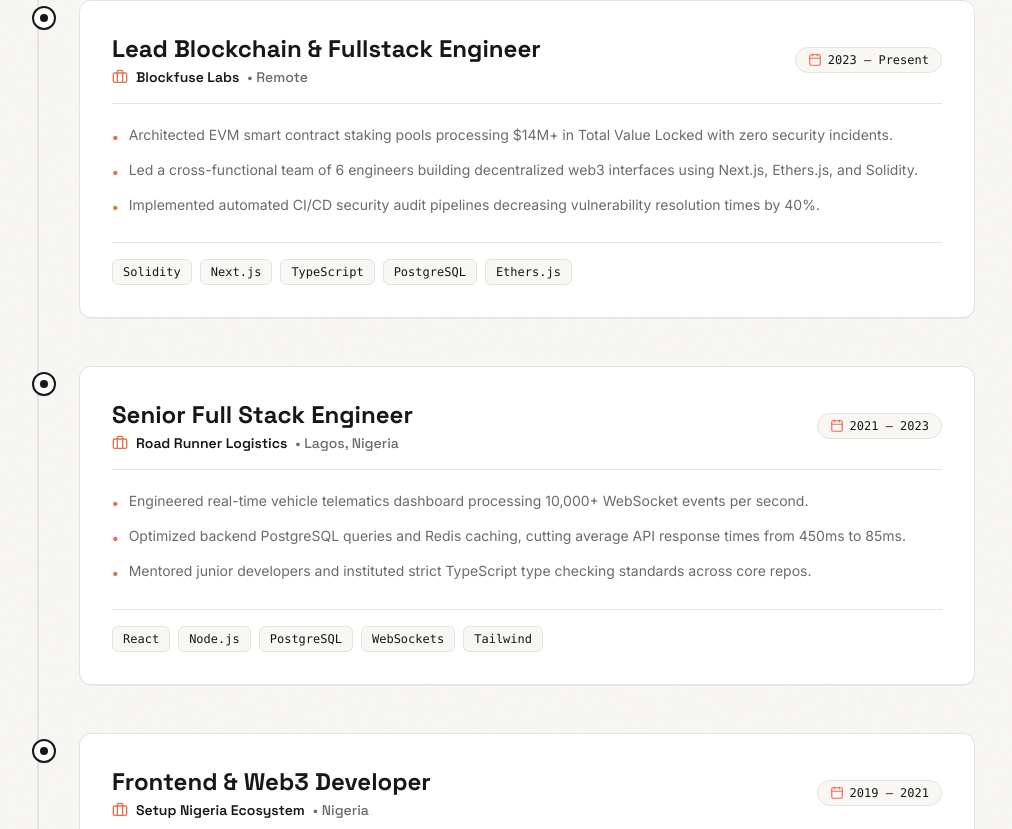
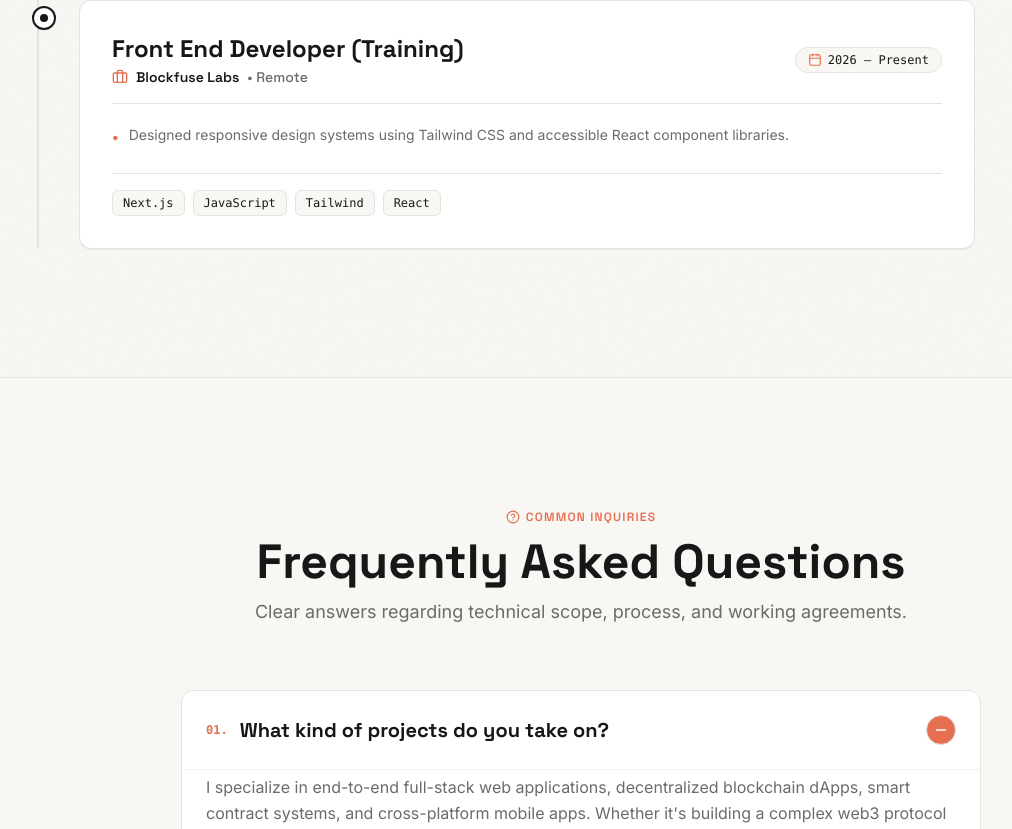
Before and after one commit to ChyyamakaU/portfoliowebsite, a React (Vite) app: page / in a window 1280 px wide. Shown: the part 5031-5860 px from the top of the page, without its empty margins (59-1071 px from the left). Built offline with nearby package versions, Linux system fonts and the light colour scheme.

Commit message:
fix exerience components

```diff
--- a/src/components/Experience.jsx
+++ b/src/components/Experience.jsx
@@ -1,49 +1,26 @@
-import React from 'react';
+
 import { motion } from 'framer-motion';
-import { Briefcase, Calendar, MapPin, ArrowUpRight } from 'lucide-react';
+import { Briefcase, Calendar} from 'lucide-react';
 
 const experiences = [
   {
-    role: 'Lead Blockchain & Fullstack Engineer',
+    role: 'Front End Developer (Training)',
     company: 'Blockfuse Labs',
-    duration: '2023 — Present',
+    duration: '2026 — Present',
     location: 'Remote',
     impact: [
-      'Architected EVM smart contract staking pools processing $14M+ in Total Value Locked with zero security incidents.',
-      'Led a cross-functional team of 6 engineers building decentralized web3 interfaces using Next.js, Ethers.js, and Solidity.',
-      'Implemented automated CI/CD security audit pipelines decreasing vulnerability resolution times by 40%.',
+      'Designed responsive design systems using Tailwind CSS and accessible React component libraries.',
+
     ],
-    tech: ['Solidity', 'Next.js', 'TypeScript', 'PostgreSQL', 'Ethers.js'],
+    tech: ['Next.js', 'JavaScript', 'Tailwind', 'React']
   },
-  {
-    role: 'Senior Full Stack Engineer',
-    company: 'Road Runner Logistics',
-    duration: '2021 — 2023',
-    location: 'Lagos, Nigeria',
-    impact: [
-      'Engineered real-time vehicle telematics dashboard processing 10,000+ WebSocket events per second.',
-      'Optimized backend PostgreSQL queries and Redis caching, cutting average API response times from 450ms to 85ms.',
-      'Mentored junior developers and instituted strict TypeScript type checking standards across core repos.',
-    ],
-    tech: ['React', 'Node.js', 'PostgreSQL', 'WebSockets', 'Tailwind'],
-  },
-  {
-    role: 'Frontend & Web3 Developer',
-    company: 'Setup Nigeria Ecosystem',
-    duration: '2019 — 2021',
-    location: 'Nigeria',
-    impact: [
-      'Built developer portal and grant application platforms serving 3,000+ active software engineers.',
-      'Integrated Web3 wallet authentication (MetaMask, WalletConnect) and IPFS media archival flows.',
-      'Designed responsive design systems using Tailwind CSS and accessible React component libraries.',
-    ],
-    tech: ['React', 'JavaScript', 'Tailwind CSS', 'Web3.js', 'REST APIs'],
-  },
+
+
 ];
 
 export default function Experience() {
   return (
-    <section id="experience" className="py-24 md:py-32 bg-[#F8F7F4] bg-noise relative overflow-hidden border-t border-[#E5E3DD]">
+    <section id="experience" className="py-24 md:py-32 bg-[rgb(248,247,244)] bg-noise relative overflow-hidden border-t border-[rgb(229,227,221)]">
       <div className="max-w-7xl mx-auto px-6 sm:px-8 lg:px-12">
 
         {/* Section Header */}
@@ -54,19 +31,19 @@ export default function Experience() {
           transition={{ duration: 0.6, ease: [0.16, 1, 0.3, 1] }}
           className="mb-16 max-w-2xl"
         >
-          <span className="text-xs font-semibold font-heading text-[#E76F51] uppercase tracking-widest">
+          <span className="text-xs font-semibold font-heading text-[rgb(231,111,81)] uppercase tracking-widest">
             Career Track Record
           </span>
-          <h2 className="text-3xl sm:text-4xl lg:text-5xl font-bold font-heading text-[#171717] mt-2">
+          <h2 className="text-3xl sm:text-4xl lg:text-5xl font-bold font-heading text-[rgb(23,23,23)] mt-2">
             Work Experience
           </h2>
-          <p className="text-base sm:text-lg text-[#6B6B6B] font-body mt-3">
+          <p className="text-base sm:text-lg text-[rgb(107,107,107)] font-body mt-3">
             Over 5 years of engineering high-scale applications across Web2 enterprise systems and Web3 protocols.
           </p>
         </motion.div>
 
         {/* Timeline Container */}
-        <div className="relative border-l-2 border-[#E5E3DD] ml-4 sm:ml-8 md:ml-12 pl-6 sm:pl-10 space-y-12">
+        <div className="relative border-l-2 border-[rgb(229,227,221)] ml-4 sm:ml-8 md:ml-12 pl-6 sm:pl-10 space-y-12">
           {experiences.map((exp, idx) => (
             <motion.div
               key={`${exp.company}-${idx}`}
@@ -81,28 +58,28 @@ export default function Experience() {
               className="relative group"
             >
               {/* Neutral Border Connecting Line Marker with Accent Dot */}
-              <div className="absolute -left-[31px] sm:-left-[47px] top-1.5 w-6 h-6 rounded-full bg-white border-2 border-[#171717] group-hover:border-[#E76F51] transition-colors duration-300 flex items-center justify-center shadow-2xs">
-                <div className="w-2 h-2 rounded-full bg-[#171717] group-hover:bg-[#E76F51] transition-colors" />
+              <div className="absolute -left-7.75 sm:-left-11.75 top-1.5 w-6 h-6 rounded-full bg-white border-2 border-[rgb(23,23,23)] group-hover:border-[rgb(231,111,81)] transition-colors duration-300 flex items-center justify-center shadow-2xs">
+                <div className="w-2 h-2 rounded-full bg-[rgb(23,23,23)] group-hover:bg-[rgb(231,111,81)] transition-colors" />
               </div>
 
               {/* Experience Card */}
-              <div className="bg-white rounded-xl p-6 sm:p-8 border border-[#E5E3DD] hover:border-[#171717] shadow-2xs hover:shadow-lg transition-all duration-300 max-w-4xl">
+              <div className="bg-white rounded-xl p-6 sm:p-8 border border-[rgb(229,227,221)] hover:border-[rgb(23,23,23)] shadow-2xs hover:shadow-lg transition-all duration-300 max-w-4xl">
 
                 {/* Top Row: Role & Company */}
-                <div className="flex flex-col sm:flex-row sm:items-center justify-between gap-2 pb-4 border-b border-[#E5E3DD]">
+                <div className="flex flex-col sm:flex-row sm:items-center justify-between gap-2 pb-4 border-b border-[rgb(229,227,221)]">
                   <div>
-                    <h3 className="text-xl sm:text-2xl font-bold font-heading text-[#171717] group-hover:text-[#E76F51] transition-colors">
+                    <h3 className="text-xl sm:text-2xl font-bold font-heading text-[rgb(23,23,23)] group-hover:text-[rgb(231,111,81)] transition-colors">
                       {exp.role}
                     </h3>
-                    <div className="text-sm font-semibold font-heading text-[#171717] mt-0.5 flex items-center gap-2">
-                      <Briefcase className="w-4 h-4 text-[#E76F51]" />
+                    <div className="text-sm font-semibold font-heading text-[rgb(23,23,23)] mt-0.5 flex items-center gap-2">
+                      <Briefcase className="w-4 h-4 text-[rgb(231,111,81)]" />
                       <span>{exp.company}</span>
-                      <span className="text-[#6B6B6B] font-normal">&bull; {exp.location}</span>
+                      <span className="text-[rgb(107,107,107)] font-normal">&bull; {exp.location}</span>
                     </div>
                   </div>
 
-                  <div className="inline-flex items-center gap-1.5 px-3 py-1 rounded-full bg-[#F8F7F4] text-xs font-mono font-medium text-[#171717] border border-[#E5E3DD]">
-                    <Calendar className="w-3.5 h-3.5 text-[#E76F51]" />
+                  <div className="inline-flex items-center gap-1.5 px-3 py-1 rounded-full bg-[rgb(248,247,244)] text-xs font-mono font-medium text-[rgb(23,23,23)] border border-[rgb(229,227,221)]">
+                    <Calendar className="w-3.5 h-3.5 text-[rgb(231,111,81)]" />
                     <span>{exp.duration}</span>
                   </div>
                 </div>
@@ -110,19 +87,19 @@ export default function Experience() {
                 {/* Impact Bullet Points */}
                 <ul className="mt-5 space-y-2.5">
                   {exp.impact.map((item, i) => (
-                    <li key={i} className="text-sm text-[#6B6B6B] font-body leading-relaxed flex items-start gap-2.5">
-                      <span className="text-[#E76F51] font-bold mt-0.5">&bull;</span>
+                    <li key={i} className="text-sm text-[rgb(107,107,107)] font-body leading-relaxed flex items-start gap-2.5">
+                      <span className="text-[rgb(231,111,81)] font-bold mt-0.5">&bull;</span>
                       <span>{item}</span>
                     </li>
                   ))}
                 </ul>
 
                 {/* Tech Chips */}
-                <div className="mt-6 pt-4 border-t border-[#E5E3DD] flex flex-wrap gap-2">
+                <div className="mt-6 pt-4 border-t border-[rgb(229,227,221)] flex flex-wrap gap-2">
                   {exp.tech.map((t) => (
                     <span
                       key={t}
-                      className="text-xs font-mono text-[#171717] bg-[#F8F7F4] px-2.5 py-1 rounded-md border border-[#E5E3DD]"
+                      className="text-xs font-mono text-[rgb(23,23,23)] bg-[rgb(248,247,244)] px-2.5 py-1 rounded-md border border-[rgb(229,227,221)]"
                     >
                       {t}
                     </span>
```
